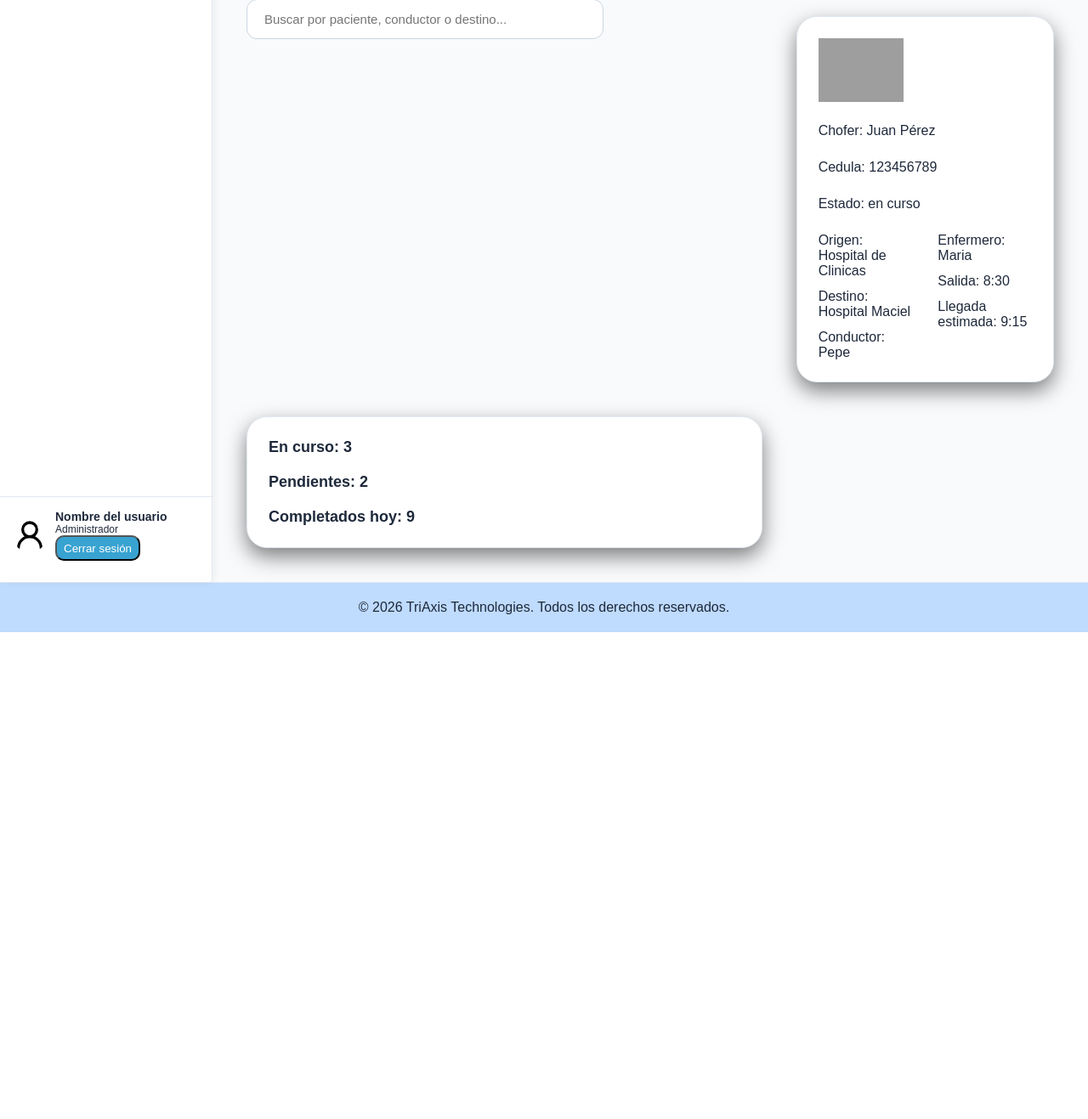
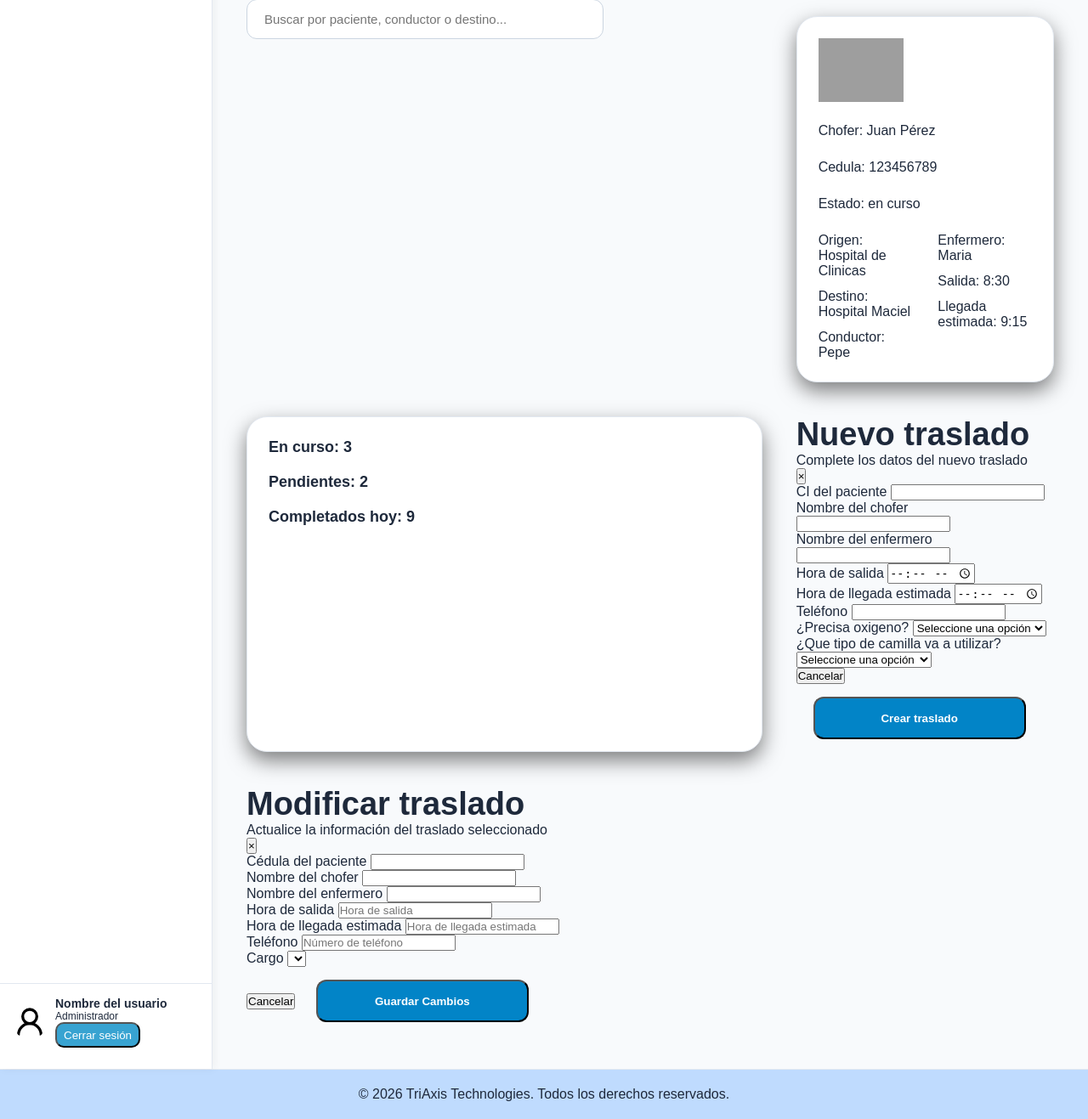
Before and after one commit to SantiMarichal/TriAxisTechnologies-Proyecto2026, a PHP site: page /html/TransportedeVehiculos.html in a window 1280 px wide. Shown: the part 472-1789 px from the top of the page at 85% size. Before the commit the page ends 1216 px from the top, so only its background shows below. Run offline with PHP 8.4, Linux system fonts and the light colour scheme; lists and menus that the app fills with data are empty; grey boxes are pictures that could not be loaded.

Commit message:
feat: Borrar traslados a partir de un botón
feat: Comienzo de la creación del modal para la creación y modificación de traslados

```diff
--- a/SIGSM/API/traslados/traslados.php
+++ b/SIGSM/API/traslados/traslados.php
@@ -57,6 +57,7 @@ try {
                 echo json_encode(['error' => 'No se pudo crear el traslado']);
             }
             exit;
+
         case 'PUT':
             $datos = json_decode(file_get_contents('php://input'), true);
             if (!$datos) {
--- a/SIGSM/Frontend/html/TransportedeVehiculos.html
+++ b/SIGSM/Frontend/html/TransportedeVehiculos.html
@@ -89,6 +89,136 @@
                     <p>Completados hoy: 9</p>
                 </div>
             </div>
+
+            <div id="modalNuevo" class="modal">
+                <div class="modal-contenido">
+
+                    <div class="modal-header">
+                        <div>
+                            <h2>Nuevo traslado</h2>
+                            <p>Complete los datos del nuevo traslado</p>
+                        </div>
+
+                        <button type="button" id="btnCerrarModal" class="btn-cerrar">&times;</button>
+                    </div>
+
+                    <form id="formNuevoTraslado">
+
+                        <div class="campo">
+                            <label for="ci">CI del paciente</label>
+                            <input type="text" id="ci" name="ci" maxlength="10" required>
+                        </div>
+
+                        <div class="campo">
+                            <label for="nombreChofer">Nombre del chofer</label>
+                            <input type="text" id="nombreChofer" name="nombre" maxlength="30" required>
+                        </div>
+
+                        <div class="campo">
+                            <label for="nombreEnfermero">Nombre del enfermero</label>
+                            <input type="text" id="nombreEnfermero" name="nombreEnfermero" maxlength="30" required>
+                        </div>
+
+                        <div class="campo">
+                            <label for="horaSalida">Hora de salida</label>
+                            <input type="time" id="horaSalida" name="horaSalida" required>
+                        </div>
+
+                        <div class="campo">
+                            <label for="horaLlegada">Hora de llegada estimada</label>
+                            <input type="time" id="horaLlegada" name="horaLlegada" required>
+                        </div>
+
+                        <div class="campo">
+                            <label for="Telefono">Teléfono</label>
+                            <input type="text" id="Telefono" name="Telefono" maxlength="15" required>
+                        </div>
+
+                        <div class="campo">
+                            <label for="oxigeno">¿Precisa oxigeno?</label>
+                            <select id="oxigeno" name="oxigeno" required>
+                                <option value="">Seleccione una opción</option>
+                                <option value="Sí">Sí</option>
+                                <option value="No">No</option>
+                            </select>
+                        </div>
+
+                        <div class="campo">
+                            <label for="camilla">¿Que tipo de camilla va a utilizar?</label>
+                            <select id="camilla" name="camilla" required>
+                                <option value="">Seleccione una opción</option>
+                                <option value="camillaEmergencia">Camilla de emergencia</option>
+                                <option value="camillaTraslado">Camilla de traslado</option>
+                            </select>
+                        </div>
+
+                        <p id="mensajeNuevo"></p>
+
+                        <div class="modal-acciones">
+                            <button type="button" id="btnCancelar" class="btn-secundario">Cancelar</button>
+                            <button type="submit" class="btn">Crear traslado</button>
+                        </div>
+
+                    </form>
+
+                </div>
+            </div>
+
+            <div id="modalEditar" class="modal">
+                <div class="modal-contenido">
+                    <div class="modal-header">
+                        <div>
+                            <h2>Modificar traslado</h2>
+                            <p>Actualice la información del traslado seleccionado</p>
+                        </div>
+                        <button type="button" id="btnCerrarModalEditar" class="btn-cerrar">&times;</button>
+                    </div>
+
+                    <form id="formEditarTraslado">
+                        <div class="campo">
+                            <label for="editarCi">Cédula del paciente</label>
+                            <input type="text" id="editarCiPaciente" required>
+                        </div>
+
+                        <div class="campo">
+                            <label for="editarNombreChofer">Nombre del chofer</label>
+                            <input type="text" id="editarNombreChofer" required>
+                        </div>
+
+                        <div class="campo">
+                            <label for="editarNombreEnfermero">Nombre del enfermero</label>
+                            <input type="text" id="editarNombreEnfermero" required>
+                        </div>
+
+                        <div class="campo">
+                            <label for="editarHoraSalida">Hora de salida</label>
+                            <input type="text" id="editarHoraSalida" placeholder="Hora de salida" required>
+                        </div>
+
+                        <div class="campo">
+                            <label for="editarHoraLlegada">Hora de llegada estimada</label>
+                            <input type="text" id="editarHoraLlegada" placeholder="Hora de llegada estimada" required>
+                        </div>
+
+                        <div class="campo">
+                            <label for="editarTelefono">Teléfono</label>
+                            <input type="text" id="editarTelefono" placeholder="Número de teléfono" required>
+                        </div>
+
+                        <div class="campo">
+                            <label for="editarCargo">Cargo</label>
+                            <select id="editarCargo" required>
+
+                            </select>
+                        </div>
+
+                        <div class="modal-acciones">
+                            <button type="button" id="btnCancelarEditar" class="btn-secundario">Cancelar</button>
+                            <button type="submit" class="btn">Guardar Cambios</button>
+                        </div>
+                    </form>
+                </div>
+            </div>
         </main>
     </div>
     <footer class="footer">
@@ -97,4 +227,5 @@
 </body>
 <script src="../js/sesion.js"></script>
 <script src="../js/listaTraslados.js"></script>
+
 </html>
--- a/SIGSM/Frontend/js/listaTraslados.js
+++ b/SIGSM/Frontend/js/listaTraslados.js
@@ -92,6 +92,102 @@ function renderizarTraslados(listaTraslados) {
         divAmbulancia.appendChild(divChofer);
         divAmbulancia.appendChild(divInfo);
 
+        const btnEliminar = document.createElement('button');
+        btnEliminar.textContent = 'Eliminar';
+        btnEliminar.classList.add('btn-eliminar');
+        btnEliminar.onclick = () => eliminarTraslado(traslado.ID_Traslado);
+        divAmbulancia.appendChild(btnEliminar);
         contenedor.appendChild(divAmbulancia);
     });
 }
+
+async function eliminarTraslado(id) {
+    if (!confirm('¿Desea eliminar este traslado?')) {
+        return;
+    }
+
+    try {
+        const response =
+            await fetch(`/Prog/TriAxisTechnologies-Proyecto2026/SIGSM/API/traslados/${id}`, {
+                method: 'DELETE'
+            });
+
+        const datos = await response.json();
+
+        if (!response.ok) {
+            alert(datos.error);
+            return;
+        }
+
+        alert(datos.mensaje);
+
+        cargarTraslados();
+
+    } catch (error) {
+        console.error(error);
+    }
+}
+
+const modalNuevo = document.getElementById('modalNuevo');
+
+const modalEditar = document.getElementById('modalEditar');
+
+const btnNuevo = document.getElementById('btnNuevo');
+
+const btnCerrarModal = document.getElementById('btnCerrarModal');
+
+const btnCancelar = document.getElementById('btnCancelar');
+
+const formNuevoTraslado = document.getElementById('formNuevoTraslado');
+
+btnNuevo.addEventListener('click', abrirModal);
+
+btnCerrarModal.addEventListener('click', cerrarModal);
+
+btnCancelar.addEventListener('click', cerrarModal);
+
+function abrirModal() {
+    formNuevoTraslado.reset();
+    modalNuevo.classList.add('mostrar');
+}
+
+function cerrarModal() {
+    modalNuevo.classList.remove('mostrar');
+}
+
+formNuevoTraslado.addEventListener('submit', crearTraslado);
+
+async function crearTraslado(event) {
+    event.preventDefault();
+    const datos = {
+        ci: document.getElementById('fecha').value,
+        nombre: document.getElementById('nombre').value,
+        apellido: document.getElementById('apellido').value,
+        pass: document.getElementById('pass').value,
+        cargo: document.getElementById('cargo').value
+    };
+
+    try {
+        const response = await fetch('/Prog/TriAxisTechnologies-Proyecto2026/SIGSM/API/usuarios/', {
+            method: 'POST',
+            headers: {
+                'Content-Type': 'application/json'
+            },
+            body: JSON.stringify(datos)
+        });
+
+        const resultado = await response.json();
+
+        if (!response.ok) {
+            document.getElementById('mensajeNuevo').textContent = resultado.error;
+            return;
+        }
+
+        alert('Traslado creado correctamente');
+
+        cerrarModal();
+        cargarTraslados();
+    } catch (error) {
+        console.error(error);
+    }
+}
--- a/SIGSM/Frontend/style/style-TransportedeVehiculos.css
+++ b/SIGSM/Frontend/style/style-TransportedeVehiculos.css
@@ -304,3 +304,27 @@ h3 {
     gap: 20px;
     margin-top: 20px;
 }
+
+.ambulancia .btn-eliminar {
+    background-color: #e74c3c;
+    color: #ffffff;
+    border: none;
+    padding: 8px 16px;
+    border-radius: 6px;
+    font-size: 14px;
+    font-weight: bold;
+    cursor: pointer;
+    transition: background-color 0.2s ease, transform 0.1s ease;
+    align-self: center; /* Alinea verticalmente si la tarjeta usa flexbox */
+    margin: 10px;
+}
+
+/* Efecto al pasar el cursor (Hover) */
+.ambulancia .btn-eliminar:hover {
+    background-color: #c0392b;
+}
+
+/* Efecto al hacer clic (Active) */
+.ambulancia .btn-eliminar:active {
+    transform: scale(0.96);
+}
```
